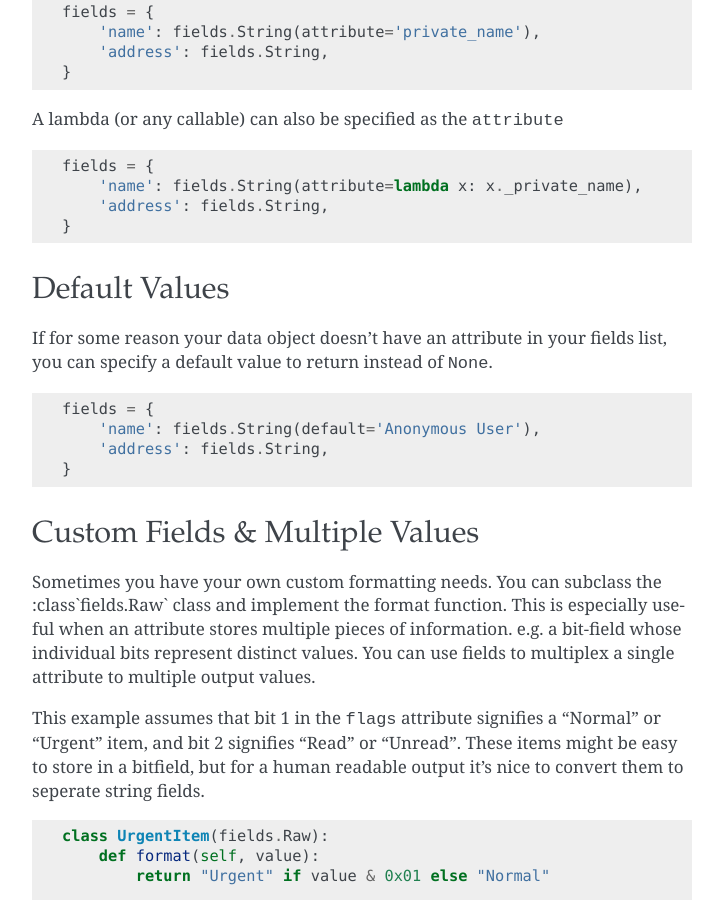
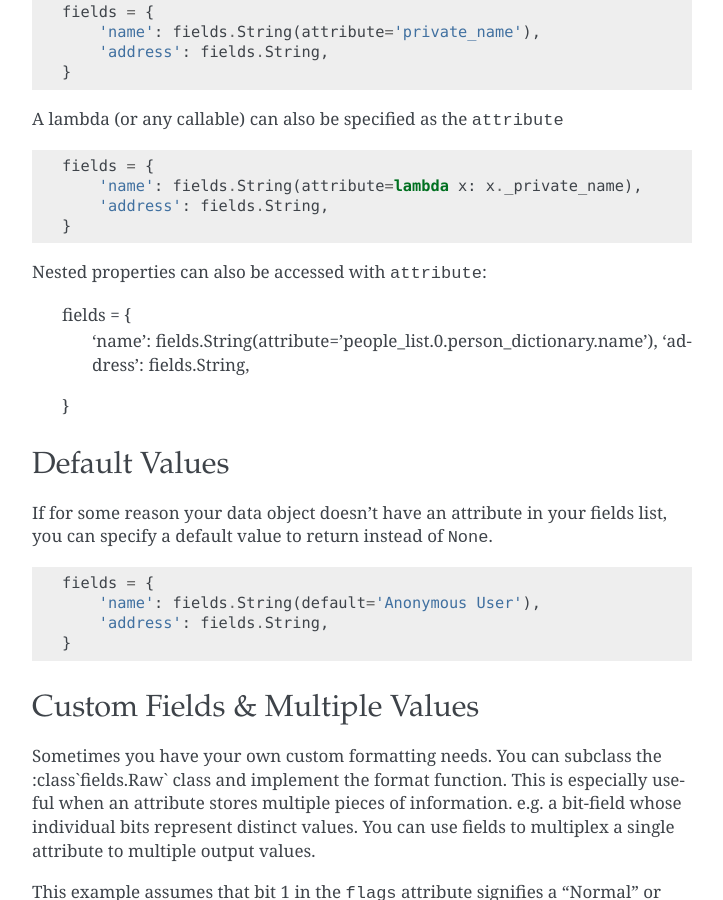
Before and after one commit to HungryCrawler019/flask-RESTful-api, a Sphinx documentation site: the page built from docs/fields.rst, in a window 1280 px wide and 900 px high, scrolled down 1391 px. Shown: the whole window, without its empty margins (388-1111 px from the left). Built offline with Sphinx 7.4.7, drawn with Linux system fonts in a browser that asks for light colours.

Commit message:
Added documentation about nested attribute access
This is a great feature, and it is not mentioned anywhere in the docs.

```diff
--- a/docs/fields.rst
+++ b/docs/fields.rst
@@ -76,6 +76,13 @@ A lambda (or any callable) can also be specified as the ``attribute`` ::
 
     fields = {
         'name': fields.String(attribute=lambda x: x._private_name),
+        'address': fields.String,
+    }
+
+Nested properties can also be accessed with ``attribute``:
+
+    fields = {
+        'name': fields.String(attribute='people_list.0.person_dictionary.name'),
         'address': fields.String,
     }
 
```
